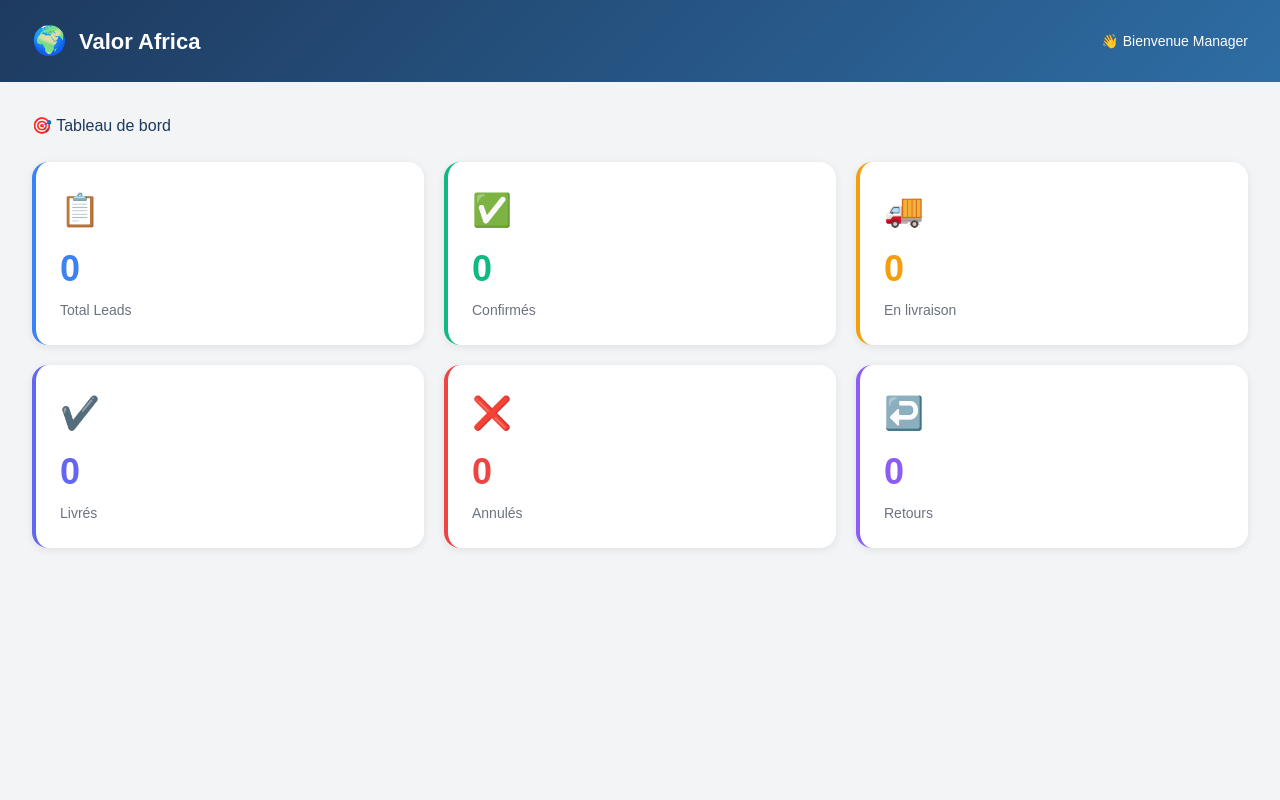
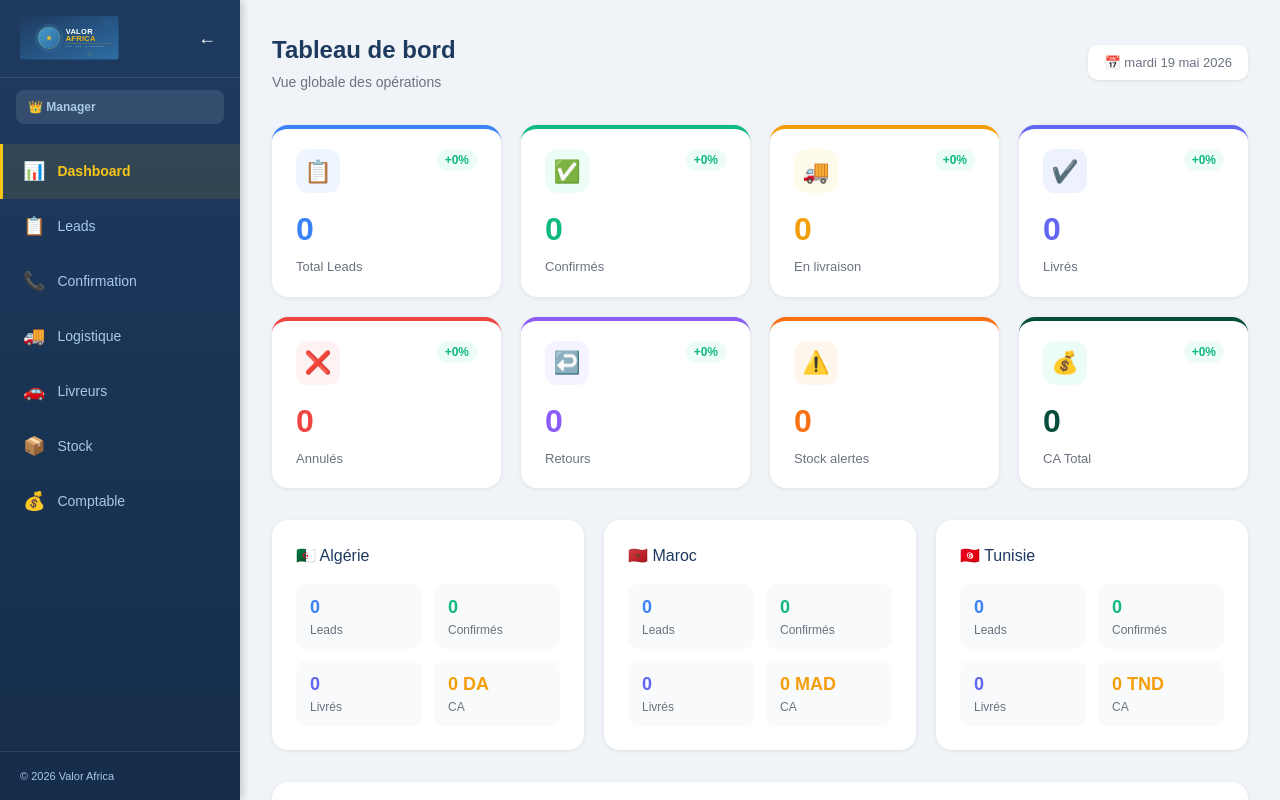
Before and after one commit to valorafrica/valor-africa, a Next.js app: page /dashboard in a window 1280 px wide. Shown: the top 800 px of the page. Built offline with nearby package versions, Linux system fonts and the light colour scheme.

Commit message:
CRM design + logo + sidebar

```diff
--- /dev/null
+++ b/app/components/Sidebar.tsx
@@ -0,0 +1,106 @@
+"use client";
+import { useState } from "react";
+import Image from "next/image";
+
+const menuItems = [
+  { label: "Dashboard", icon: "📊", href: "/dashboard" },
+  { label: "Leads", icon: "📋", href: "/media-buyer" },
+  { label: "Confirmation", icon: "📞", href: "/confirmation" },
+  { label: "Logistique", icon: "🚚", href: "/logistique" },
+  { label: "Livreurs", icon: "🚗", href: "/livreur" },
+  { label: "Stock", icon: "📦", href: "/stock" },
+  { label: "Comptable", icon: "💰", href: "/comptable" },
+];
+
+export default function Sidebar({ role }: { role?: string }) {
+  const [collapsed, setCollapsed] = useState(false);
+
+  return (
+    <div style={{
+      width: collapsed ? 60 : 240,
+      minHeight: "100vh",
+      background: "linear-gradient(180deg, #1E3A5F 0%, #152D4A 100%)",
+      display: "flex",
+      flexDirection: "column",
+      transition: "width 0.3s",
+      position: "fixed",
+      left: 0,
+      top: 0,
+      bottom: 0,
+      zIndex: 100,
+      boxShadow: "2px 0 8px rgba(0,0,0,0.2)"
+    }}>
+      {/* Logo */}
+      <div style={{
+        padding: collapsed ? "16px 8px" : "16px 20px",
+        borderBottom: "1px solid rgba(255,255,255,0.1)",
+        display: "flex",
+        alignItems: "center",
+        justifyContent: collapsed ? "center" : "space-between"
+      }}>
+        {!collapsed && (
+          <img src="/logo.svg" alt="Valor Africa" style={{ height: 45, width: "auto" }} />
+        )}
+        {collapsed && <span style={{ fontSize: 24 }}>🌍</span>}
+        <button onClick={() => setCollapsed(!collapsed)} style={{
+          background: "none", border: "none", cursor: "pointer",
+          color: "white", fontSize: 18, padding: 4
+        }}>
+          {collapsed ? "→" : "←"}
+        </button>
+      </div>
+
+      {/* Role badge */}
+      {!collapsed && role && (
+        <div style={{
+          margin: "12px 16px",
+          padding: "8px 12px",
+          background: "rgba(255,255,255,0.1)",
+          borderRadius: 8,
+          color: "#A8C8E8",
+          fontSize: 12,
+          fontWeight: 600
+        }}>
+          {role}
+        </div>
+      )}
+
+      {/* Menu */}
+      <nav style={{ flex: 1, padding: "8px 0" }}>
+        {menuItems.map((item) => {
+          const isActive = typeof window !== "undefined" && window.location.pathname === item.href;
+          return (
+            <a key={item.href} href={item.href} style={{
+              display: "flex",
+              alignItems: "center",
+              gap: 12,
+              padding: collapsed ? "14px 18px" : "14px 20px",
+              color: isActive ? "#F5C518" : "#A8C8E8",
+              textDecoration: "none",
+              fontSize: 14,
+              fontWeight: isActive ? 700 : 400,
+              background: isActive ? "rgba(245,197,24,0.1)" : "transparent",
+              borderLeft: isActive ? "3px solid #F5C518" : "3px solid transparent",
+              transition: "all 0.2s"
+            }}>
+              <span style={{ fontSize: 18 }}>{item.icon}</span>
+              {!collapsed && <span>{item.label}</span>}
+            </a>
+          );
+        })}
+      </nav>
+
+      {/* Footer */}
+      {!collapsed && (
+        <div style={{
+          padding: "16px 20px",
+          borderTop: "1px solid rgba(255,255,255,0.1)",
+          color: "#A8C8E8",
+          fontSize: 11
+        }}>
+          © 2026 Valor Africa
+        </div>
+      )}
+    </div>
+  );
+}
--- a/app/dashboard/page.tsx
+++ b/app/dashboard/page.tsx
@@ -1,58 +1,112 @@
+"use client";
+import Sidebar from "../components/Sidebar";
+
 export default function Dashboard() {
   return (
-    <div style={{
-      minHeight: "100vh",
-      background: "#F3F4F6",
-      fontFamily: "Arial, sans-serif"
-    }}>
-      <div style={{
-        background: "linear-gradient(135deg, #1E3A5F, #2E6DA4)",
-        padding: "20px 32px",
-        display: "flex",
-        justifyContent: "space-between",
-        alignItems: "center"
-      }}>
-        <div style={{ display: "flex", alignItems: "center", gap: 12 }}>
-          <span style={{ fontSize: 28 }}>🌍</span>
-          <h1 style={{ color: "white", margin: 0, fontSize: 22, fontWeight: 800 }}>
-            Valor Africa
-          </h1>
+    <div style={{ display: "flex", minHeight: "100vh", background: "#F0F4F8" }}>
+      <Sidebar role="👑 Manager" />
+
+      {/* Main content */}
+      <div style={{ marginLeft: 240, flex: 1, padding: 32 }}>
+
+        {/* Header */}
+        <div style={{
+          display: "flex", justifyContent: "space-between",
+          alignItems: "center", marginBottom: 32
+        }}>
+          <div>
+            <h1 style={{ margin: 0, fontSize: 24, fontWeight: 800, color: "#1E3A5F" }}>
+              Tableau de bord
+            </h1>
+            <p style={{ margin: "4px 0 0", color: "#6B7280", fontSize: 14 }}>
+              Vue globale des opérations
+            </p>
+          </div>
+          <div style={{
+            background: "white", borderRadius: 10, padding: "8px 16px",
+            fontSize: 13, color: "#6B7280", boxShadow: "0 1px 3px rgba(0,0,0,0.1)"
+          }}>
+            📅 {new Date().toLocaleDateString("fr-FR", { weekday: "long", day: "numeric", month: "long", year: "numeric" })}
+          </div>
         </div>
-        <span style={{ color: "white", fontSize: 14 }}>
-          👋 Bienvenue Manager
-        </span>
-      </div>
 
-      <div style={{ padding: 32 }}>
-        <h2 style={{ color: "#1E3A5F", marginBottom: 24 }}>
-          🎯 Tableau de bord
-        </h2>
-
-        <div style={{ display: "grid", gridTemplateColumns: "repeat(3, 1fr)", gap: 20 }}>
+        {/* KPIs */}
+        <div style={{ display: "grid", gridTemplateColumns: "repeat(4, 1fr)", gap: 20, marginBottom: 32 }}>
           {[
-            { label: "Total Leads", value: "0", color: "#3B82F6", icon: "📋" },
-            { label: "Confirmés", value: "0", color: "#10B981", icon: "✅" },
-            { label: "En livraison", value: "0", color: "#F59E0B", icon: "🚚" },
-            { label: "Livrés", value: "0", color: "#6366F1", icon: "✔️" },
-            { label: "Annulés", value: "0", color: "#EF4444", icon: "❌" },
-            { label: "Retours", value: "0", color: "#8B5CF6", icon: "↩️" },
+            { label: "Total Leads", value: "0", color: "#3B82F6", bg: "#EFF6FF", icon: "📋", trend: "+0%" },
+            { label: "Confirmés", value: "0", color: "#10B981", bg: "#ECFDF5", icon: "✅", trend: "+0%" },
+            { label: "En livraison", value: "0", color: "#F59E0B", bg: "#FFFBEB", icon: "🚚", trend: "+0%" },
+            { label: "Livrés", value: "0", color: "#6366F1", bg: "#EEF2FF", icon: "✔️", trend: "+0%" },
+            { label: "Annulés", value: "0", color: "#EF4444", bg: "#FEF2F2", icon: "❌", trend: "+0%" },
+            { label: "Retours", value: "0", color: "#8B5CF6", bg: "#F5F3FF", icon: "↩️", trend: "+0%" },
+            { label: "Stock alertes", value: "0", color: "#F97316", bg: "#FFF7ED", icon: "⚠️", trend: "" },
+            { label: "CA Total", value: "0", color: "#064E3B", bg: "#ECFDF5", icon: "💰", trend: "+0%" },
           ].map((kpi) => (
             <div key={kpi.label} style={{
               background: "white",
               borderRadius: 16,
-              padding: "24px",
-              boxShadow: "0 2px 8px rgba(0,0,0,0.08)",
-              borderLeft: `4px solid ${kpi.color}`
+              padding: "20px 24px",
+              boxShadow: "0 1px 4px rgba(0,0,0,0.08)",
+              borderTop: `4px solid ${kpi.color}`,
             }}>
-              <div style={{ fontSize: 32, marginBottom: 8 }}>{kpi.icon}</div>
-              <div style={{ fontSize: 36, fontWeight: 800, color: kpi.color }}>
-                {kpi.value}
+              <div style={{ display: "flex", justifyContent: "space-between", alignItems: "flex-start" }}>
+                <div style={{
+                  width: 44, height: 44, borderRadius: 12,
+                  background: kpi.bg, display: "flex",
+                  alignItems: "center", justifyContent: "center", fontSize: 22
+                }}>
+                  {kpi.icon}
+                </div>
+                {kpi.trend && (
+                  <span style={{ fontSize: 12, color: "#10B981", fontWeight: 600, background: "#ECFDF5", padding: "2px 8px", borderRadius: 20 }}>
+                    {kpi.trend}
+                  </span>
+                )}
               </div>
-              <div style={{ fontSize: 14, color: "#6B7280", marginTop: 4 }}>
-                {kpi.label}
+              <div style={{ fontSize: 32, fontWeight: 800, color: kpi.color, marginTop: 12 }}>{kpi.value}</div>
+              <div style={{ fontSize: 13, color: "#6B7280", marginTop: 4 }}>{kpi.label}</div>
+            </div>
+          ))}
+        </div>
+
+        {/* Par marché */}
+        <div style={{ display: "grid", gridTemplateColumns: "repeat(3, 1fr)", gap: 20, marginBottom: 32 }}>
+          {[
+            { pays: "🇩🇿 Algérie", leads: 0, confirmes: 0, livres: 0, ca: "0 DA" },
+            { pays: "🇲🇦 Maroc", leads: 0, confirmes: 0, livres: 0, ca: "0 MAD" },
+            { pays: "🇹🇳 Tunisie", leads: 0, confirmes: 0, livres: 0, ca: "0 TND" },
+          ].map((m) => (
+            <div key={m.pays} style={{
+              background: "white", borderRadius: 16, padding: 24,
+              boxShadow: "0 1px 4px rgba(0,0,0,0.08)"
+            }}>
+              <h3 style={{ margin: "0 0 16px", fontSize: 16, color: "#1E3A5F" }}>{m.pays}</h3>
+              <div style={{ display: "grid", gridTemplateColumns: "1fr 1fr", gap: 12 }}>
+                {[
+                  { label: "Leads", value: m.leads, color: "#3B82F6" },
+                  { label: "Confirmés", value: m.confirmes, color: "#10B981" },
+                  { label: "Livrés", value: m.livres, color: "#6366F1" },
+                  { label: "CA", value: m.ca, color: "#F59E0B" },
+                ].map(s => (
+                  <div key={s.label} style={{
+                    background: "#F9FAFB", borderRadius: 10, padding: "10px 14px"
+                  }}>
+                    <div style={{ fontSize: 18, fontWeight: 800, color: s.color }}>{s.value}</div>
+                    <div style={{ fontSize: 12, color: "#6B7280" }}>{s.label}</div>
+                  </div>
+                ))}
               </div>
             </div>
           ))}
+        </div>
+
+        {/* Derniers leads */}
+        <div style={{ background: "white", borderRadius: 16, padding: 24, boxShadow: "0 1px 4px rgba(0,0,0,0.08)" }}>
+          <h3 style={{ margin: "0 0 20px", fontSize: 16, color: "#1E3A5F" }}>📋 Derniers leads</h3>
+          <div style={{ textAlign: "center", padding: "40px 0", color: "#9CA3AF" }}>
+            <div style={{ fontSize: 48, marginBottom: 12 }}>📋</div>
+            <div>Aucun lead pour le moment</div>
+          </div>
         </div>
       </div>
     </div>
--- a/app/layout.tsx
+++ b/app/layout.tsx
@@ -1,33 +1,21 @@
 import type { Metadata } from "next";
-import { Geist, Geist_Mono } from "next/font/google";
 import "./globals.css";
 
-const geistSans = Geist({
-  variable: "--font-geist-sans",
-  subsets: ["latin"],
-});
-
-const geistMono = Geist_Mono({
-  variable: "--font-geist-mono",
-  subsets: ["latin"],
-});
-
 export const metadata: Metadata = {
-  title: "Create Next App",
-  description: "Generated by create next app",
+  title: "Valor Africa CRM",
+  description: "Plateforme de gestion des opérations",
 };
 
 export default function RootLayout({
   children,
-}: Readonly<{
+}: {
   children: React.ReactNode;
-}>) {
+}) {
   return (
-    <html
-      lang="en"
-      className={`${geistSans.variable} ${geistMono.variable} h-full antialiased`}
-    >
-      <body className="min-h-full flex flex-col">{children}</body>
+    <html lang="fr">
+      <body style={{ margin: 0, padding: 0, fontFamily: "Arial, sans-serif" }}>
+        {children}
+      </body>
     </html>
   );
 }
--- a/app/media-buyer/page.tsx
+++ b/app/media-buyer/page.tsx
@@ -3,8 +3,8 @@ import { useState, useEffect } from "react";
 import { supabase } from "../../lib/supabase";
 
 export default function MediaBuyer() {
-  const [tab, setTab] = useState("leads");
-  const [leads, setLeads] = useState<any[]>([]);
+  const [tab, setTab] = useState("Leads");
+  const [Leads, setLeads] = useState<any[]>([]);
   const [loading, setLoading] = useState(false);
   const [success, setSuccess] = useState("");
   const [form, setForm] = useState({
@@ -20,7 +20,7 @@ export default function MediaBuyer() {
 
   const fetchLeads = async () => {
     const { data } = await supabase
-      .from("leads")
+      .from("Leads")
       .select("*")
       .order("created_at", { ascending: false });
     if (data) setLeads(data);
@@ -36,7 +36,7 @@ export default function MediaBuyer() {
       return;
     }
     setLoading(true);
-    const { error } = await supabase.from("leads").insert([{
+    const { data, error } = await supabase.from("Leads").insert([{
       nom_client: form.nom_client,
       telephone: form.telephone,
       produit: form.produit,
@@ -46,9 +46,9 @@ export default function MediaBuyer() {
       marche: form.marche,
       source: form.source,
       statut: "Nouveau",
-      media_buyer: "Media Buyer",
+      m_b: "Media Buyer",
     }]);
-    if (!error) {
+    if (!error) {console.log("Lead ajouté:", data);
       setSuccess("✅ Lead ajouté avec succès !");
       setForm({ nom_client: "", telephone: "", produit: "", quantite: "", prix: "", ville: "", marche: "DZ", source: "" });
       fetchLeads();
@@ -88,7 +88,7 @@ export default function MediaBuyer() {
       <div style={{ padding: "24px 32px 0" }}>
         <div style={{ display: "flex", gap: 8, marginBottom: 24 }}>
           {[
-            { id: "leads", label: `📋 Mes Leads (${leads.length})` },
+            { id: "Leads", label: `📋 Mes Leads (${Leads.length})` },
             { id: "upload", label: "➕ Nouveau Lead" },
           ].map((t) => (
             <button key={t.id} onClick={() => setTab(t.id)} style={{
@@ -101,10 +101,10 @@ export default function MediaBuyer() {
           ))}
         </div>
 
-        {tab === "leads" && (
+        {tab === "Leads" && (
           <div style={{ background: "white", borderRadius: 16, padding: 24, boxShadow: "0 2px 8px rgba(0,0,0,0.08)" }}>
             <h2 style={{ margin: "0 0 20px", color: "#1E3A5F" }}>📋 Mes Leads</h2>
-            {leads.length === 0 ? (
+            {Leads.length === 0 ? (
               <div style={{ textAlign: "center", padding: "48px 0", color: "#9CA3AF" }}>
                 <div style={{ fontSize: 48, marginBottom: 12 }}>📋</div>
                 <div>Aucun lead pour le moment</div>
@@ -120,7 +120,7 @@ export default function MediaBuyer() {
                   </tr>
                 </thead>
                 <tbody>
-                  {leads.map((lead, i) => (
+                  {Leads.map((lead, i) => (
                     <tr key={lead.id} style={{ background: i % 2 ? "#FAFAFA" : "white" }}>
                       <td style={{ padding: "12px 16px", fontWeight: 600, fontSize: 13 }}>{lead.nom_client}</td>
                       <td style={{ padding: "12px 16px", fontSize: 13 }}>{lead.telephone}</td>
```
Also changed, not shown: lib/supabase.ts (+11 -4 lines), public/logo.svg (added).
